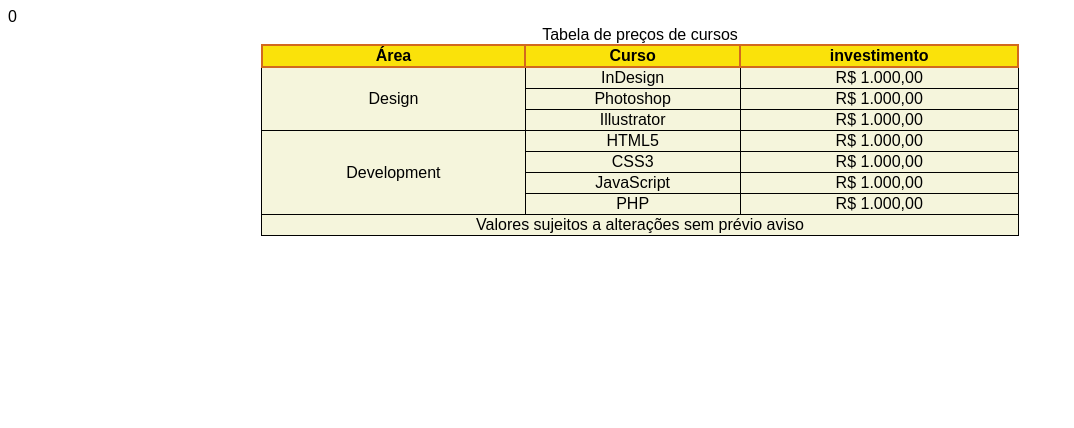
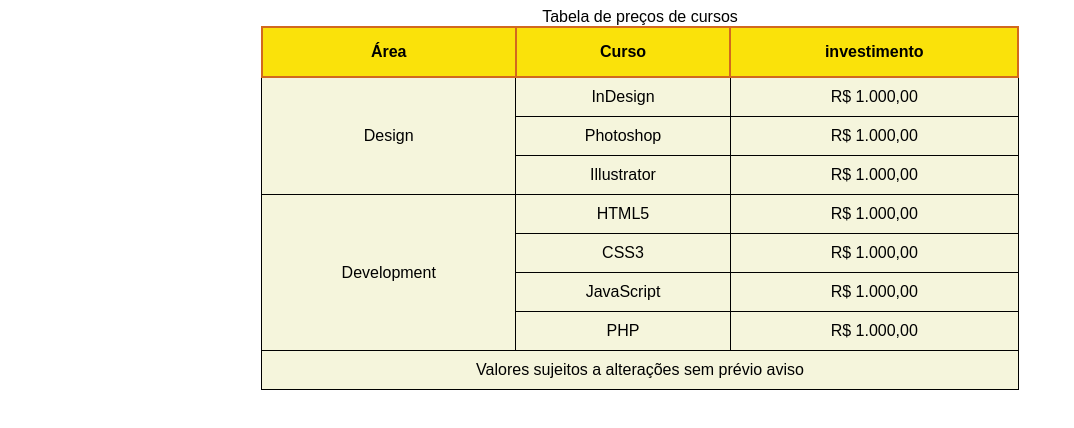
Before and after one commit to PauloDeusJr/Curso_Udemy_HTML5_CSS3_JS, a plain HTML site: page 15_table.html in a window 1280 px wide. Shown: the whole page, without its empty margins (0-1074 px from the left). Drawn offline with Linux system fonts and the light colour scheme.

Commit message:
Update 15_table.html

```diff
--- a/15_table.html
+++ b/15_table.html
@@ -20,11 +20,13 @@
         th{
             background: rgb(250, 226, 10);
             border: 2px solid chocolate;
+            padding: 15px;
         }
 
         td{
             border: solid 1px black;
             text-align: center;
+            padding: 10px;
         }
 
 
@@ -44,7 +46,6 @@
                     <th>Curso</th>
                     <th>investimento</th>
                 </tr>
-0
             </thead>
 
             <tfoot>
```
